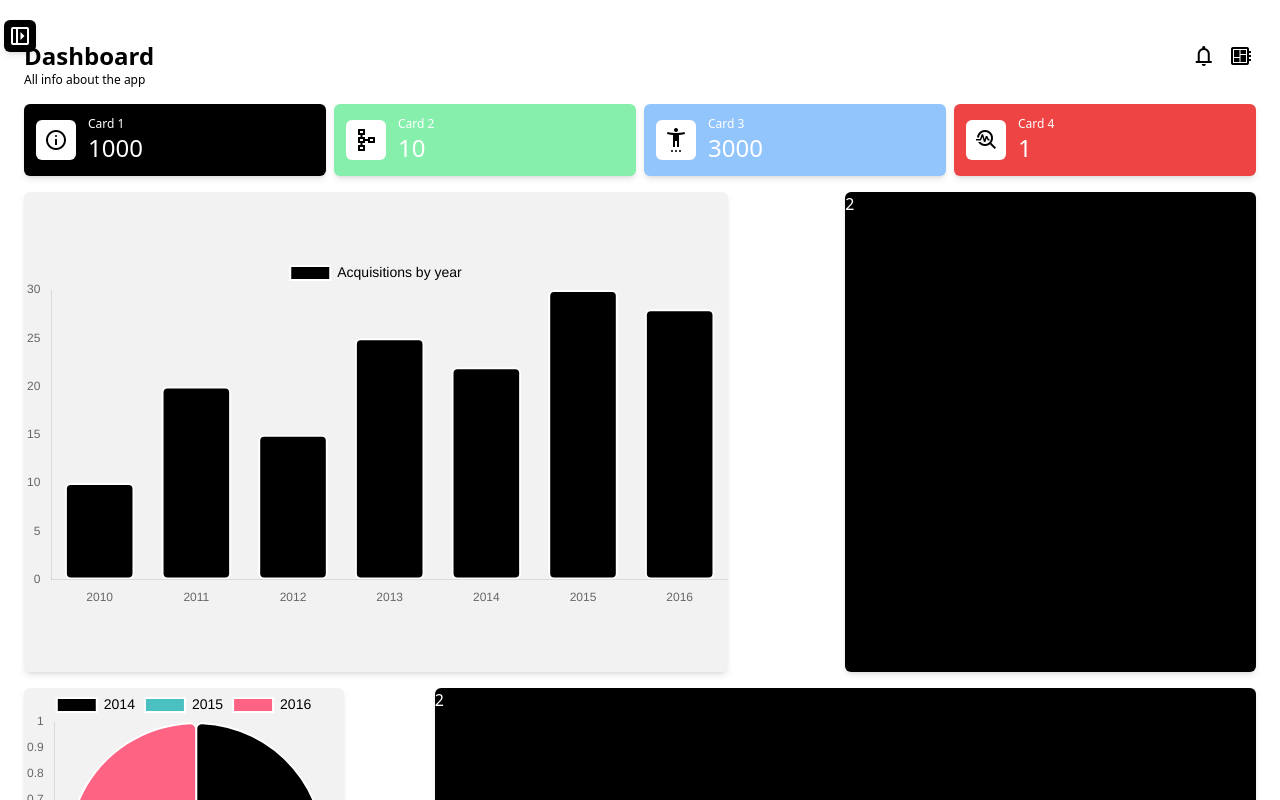
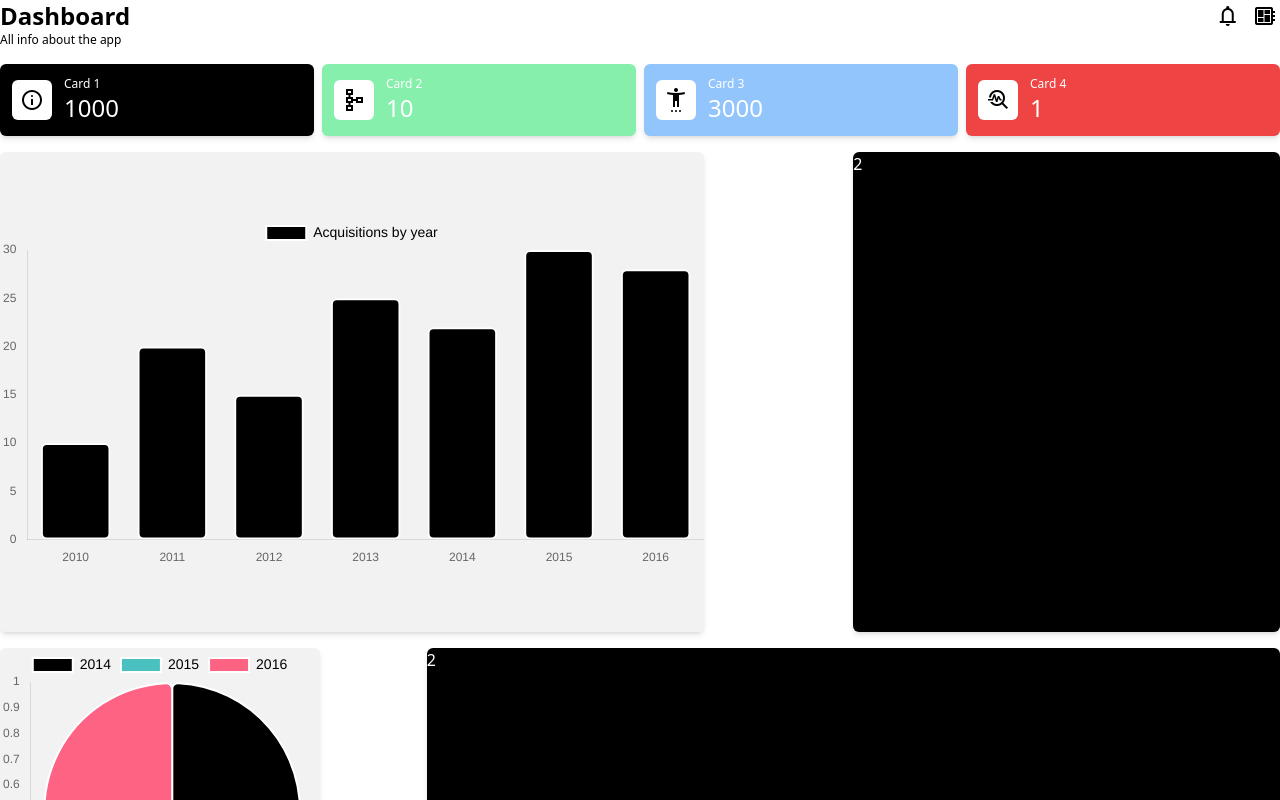
Before and after one commit to washington-shoji/svelte-app-v1, a SvelteKit app: page / in a window 1280 px wide. Shown: the top 800 px of the page. Built offline with nearby package versions, Linux system fonts and the light colour scheme.

Commit message:
-added dashboard sub route layout

```diff
--- a/src/routes/+layout.svelte
+++ b/src/routes/+layout.svelte
@@ -1,12 +1,5 @@
 <script lang="ts">
-	import Navbar from '$lib/components/navbar/Navbar.svelte';
 	import '../app.css';
 </script>
 
-<div class=" max-h-screen h-screen flex flex-no-wrap">
-	<Navbar />
-
-	<div class=" w-full overflow-y-scroll py-10 px-0 sm:px-6">
-		<slot />
-	</div>
-</div>
+<slot />
```
